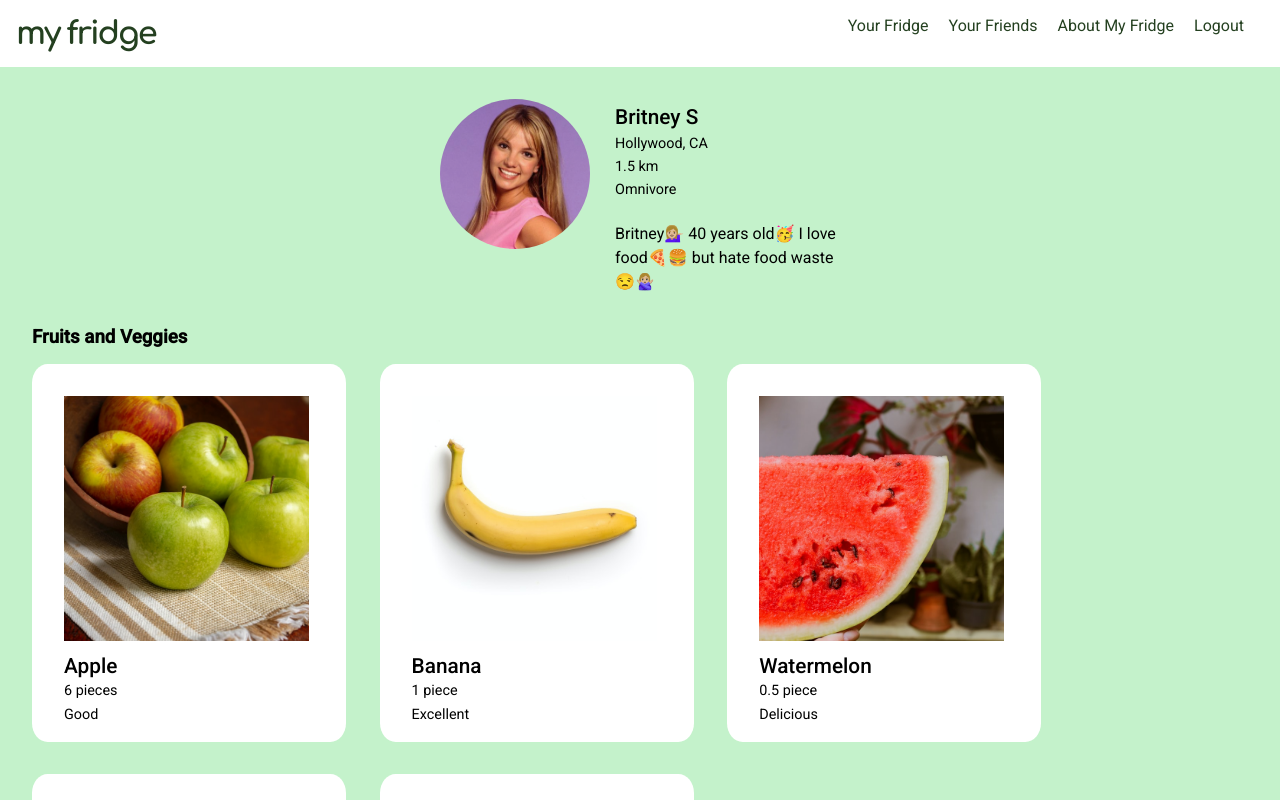
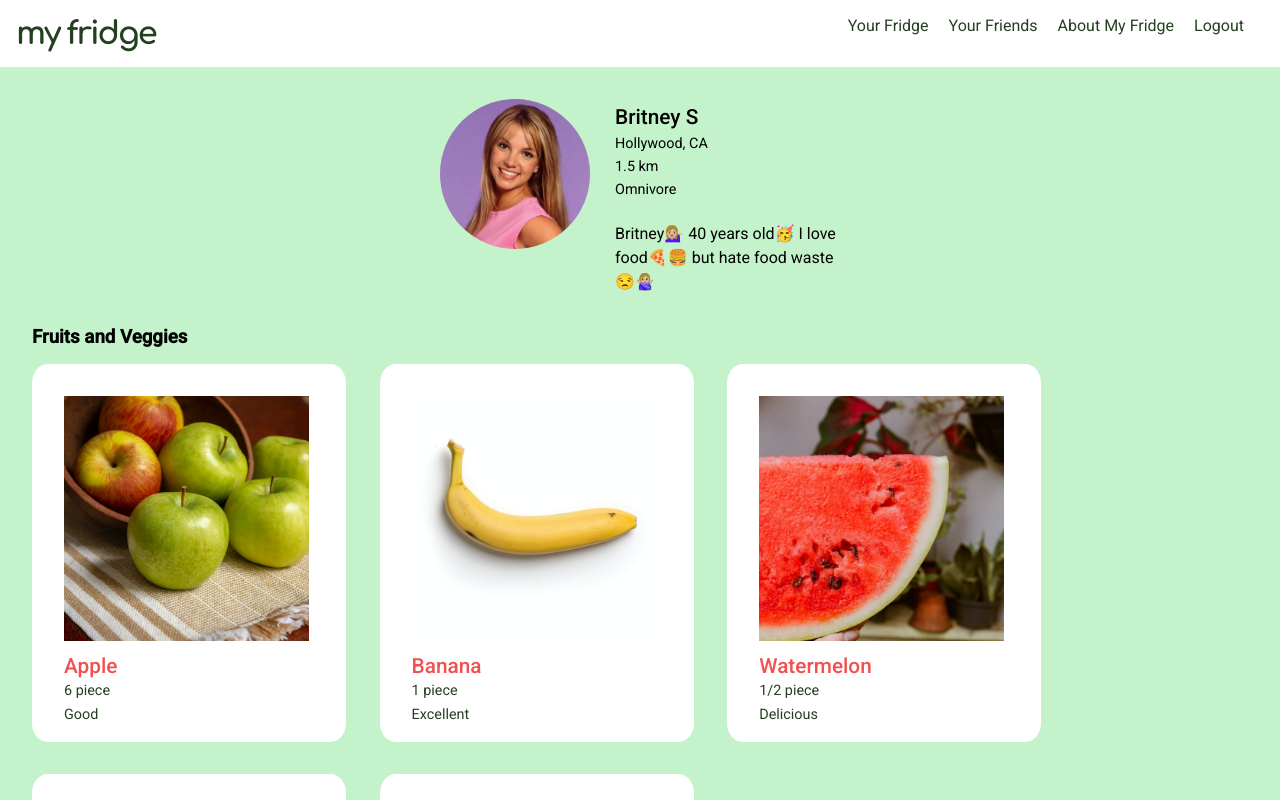
Before and after one commit to priscilla-wettlen/My-Fridge-App, a React (Create React App) app in the folder project-ts/: page / in a window 1280 px wide. Shown: the top 800 px of the page. Built offline with nearby package versions, Linux system fonts and the light colour scheme.

Commit message:
a few more styles

```diff
--- a/project-ts/src/components/Shelves/Shelf.module.css
+++ b/project-ts/src/components/Shelves/Shelf.module.css
@@ -38,6 +38,7 @@ img {
 
 .item, .amnt, .desc{
   font-family: 'Roboto', sans-serif;
+  color: #244020;
   background-color: white;
   font-size: 0.9rem;
   font-weight: 400;
@@ -46,6 +47,7 @@ img {
 }
 
 .item{
+  color: #F25050;
   font-size: 1.3rem;
   font-weight: 500;
 }
--- a/project-ts/src/components/Shelves/Shelf.tsx
+++ b/project-ts/src/components/Shelves/Shelf.tsx
@@ -28,7 +28,7 @@ const Shelf = () => {
     <div className={styles.container}>
     {
         FoodItems.map(food => {
-          return food.amount <= 1 ?
+          return food.amount <= 1 || "string" ?
           <div className={styles.card}>
             <div className={styles.shelf} key={food.id}>
               <img src={food.url} width={200} alt="" />
--- a/project-ts/src/components/foodsAPI.json
+++ b/project-ts/src/components/foodsAPI.json
@@ -16,7 +16,7 @@
   {
     "id": 3,
     "item": "Watermelon",
-    "amount": 0.5,
+    "amount": "1/2",
     "description": "Delicious",
     "url": "img/watermelon.jpg"
   },
```
